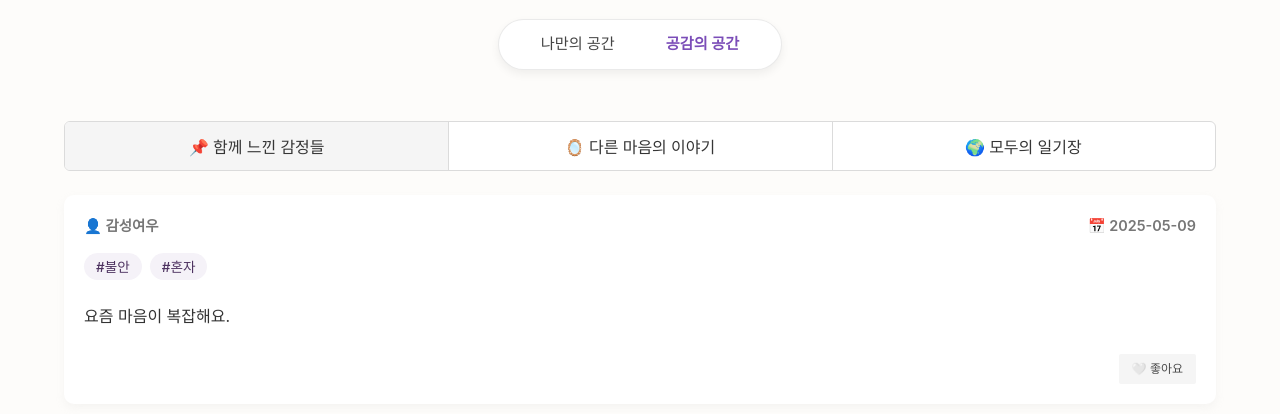
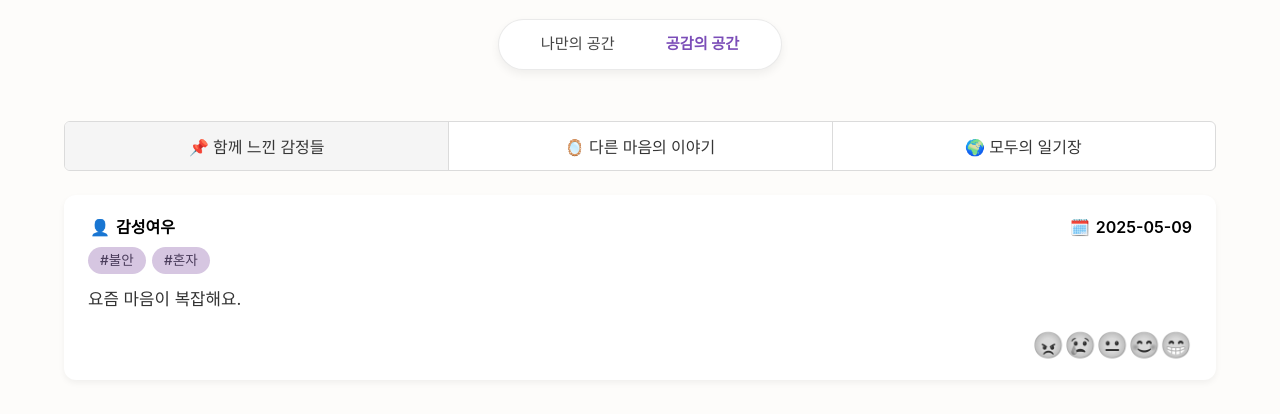
Before and after one commit to Yeju-Kang/hackerthon5-5SenseLog-FE, a React (Create React App) app: page /explore in a window 1280 px wide. Shown: the top 414 px of the page. Built offline with nearby package versions, Linux system fonts and the light colour scheme.

Commit message:
EmotionReactionButton 컴포넌트 추가 (이모지 감정 선택 UI, 흑백 처리 적용)

```diff
--- a/public/index.html
+++ b/public/index.html
@@ -3,6 +3,10 @@
   <head>
     <meta charset="utf-8" />
     <link rel="icon" href="%PUBLIC_URL%/favicon.ico" />
+    <link
+      rel="stylesheet"
+      href="https://cdnjs.cloudflare.com/ajax/libs/font-awesome/6.5.0/css/all.min.css"
+    />
     <meta name="viewport" content="width=device-width, initial-scale=1" />
     <meta name="theme-color" content="#000000" />
     <meta
--- a/src/components/DiaryCard.jsx
+++ b/src/components/DiaryCard.jsx
@@ -1,36 +1,41 @@
-// components/DiaryCard.jsx
-import React, { useState } from "react";
+import React from "react";
+import EmotionReactionButton from "./EmotionReactionButton";
 import "./DiaryCard.scss";
 
 const DiaryCard = ({ diary }) => {
-  const [liked, setLiked] = useState(false);
-
-  const toggleLike = () => setLiked((prev) => !prev);
-
   return (
     <div className="diary-card box">
-      <div className="diary-header">
-        <span className="nickname">👤 {diary.nickname || "익명"}</span>
-        <span className="date">📅 {diary.date}</span>
+      <div className="diary-header is-flex is-justify-content-space-between">
+        <div className="diary-meta">
+          <span className="icon-text">
+            <span className="icon">👤</span>
+            <span className="nickname has-text-weight-semibold">
+              {diary.nickname}
+            </span>
+          </span>
+          <div className="tags mt-2">
+            {diary.tags.map((tag) => (
+              <span key={tag} className="tag is-light is-rounded">
+                #{tag}
+              </span>
+            ))}
+          </div>
+        </div>
+        <span className="date icon-text">
+          <span className="icon">🗓️</span>
+          <span>{diary.date}</span>
+        </span>
       </div>
 
-      <div className="tags mt-2">
-        {diary.tags?.map((tag) => (
-          <span key={tag} className="tag is-link is-light">
-            #{tag}
-          </span>
-        ))}
-      </div>
+      <p className="diary-content mt-3">{diary.content}</p>
 
-      <p className="content mt-2">{diary.content}</p>
+      {diary.message && (
+        <p className="diary-message mt-4">💬 {diary.message}</p>
+      )}
 
-      <div className="like-section mt-3">
-        <button
-          className={`button is-small ${liked ? "is-danger" : "is-light"}`}
-          onClick={toggleLike}
-        >
-          {liked ? "❤️ 좋아요 취소" : "🤍 좋아요"}
-        </button>
+      {/* 👉 우측 정렬된 좋아요 버튼 */}
+      <div className="like-button-wrapper is-flex is-justify-content-flex-end mt-4">
+        <EmotionReactionButton />
       </div>
     </div>
   );
--- a/src/components/DiaryCard.scss
+++ b/src/components/DiaryCard.scss
@@ -1,34 +1,24 @@
+// components/DiaryCard.scss
 .diary-card {
-  padding: 1.25rem;
-  border-radius: 10px;
-  background-color: #fff;
-  transition: box-shadow 0.2s ease;
+  border-radius: 12px;
+  box-shadow: 0 3px 6px rgba(0, 0, 0, 0.05);
 
-  &:hover {
-    box-shadow: 0 4px 12px rgba(180, 180, 180, 0.1);
+  .diary-header {
+    align-items: flex-start;
+    color: #000;
   }
 
-  .diary-header {
-    display: flex;
-    justify-content: space-between;
-    font-size: 0.9rem;
-    color: #777;
+  .nickname {
+    font-size: 1rem;
   }
 
-  .tags {
-    .tag {
-      margin-right: 0.5rem;
-      margin-top: 0.3rem;
-    }
+  .diary-content {
+    font-size: 1.05rem;
+    line-height: 1.6;
   }
 
-  .content {
-    font-size: 1rem;
-    line-height: 1.6;
-    color: #333;
-  }
-
-  .like-section {
-    text-align: right;
-  }
+  //   .diary-message {
+  //     color: #6b4f80;
+  //     font-style: italic;
+  //   }
 }
--- a/src/components/DiaryList.jsx
+++ b/src/components/DiaryList.jsx
@@ -1,7 +1,7 @@
-import React from "react";
+import React, { useState } from "react";
 import "./DiaryList.scss";
 
-const mockDiaries = [
+const initialMockDiaries = [
   {
     id: 1,
     date: "2025-05-09",
@@ -22,17 +22,30 @@ const mockDiaries = [
 ];
 
 const DiaryList = () => {
+  const [diaries, setDiaries] = useState(initialMockDiaries);
+
+  const handleDelete = (id) => {
+    if (window.confirm("정말 삭제하시겠어요?")) {
+      setDiaries((prev) => prev.filter((diary) => diary.id !== id));
+    }
+  };
+
   return (
     <div className="diary-list-wrapper">
-      {mockDiaries.length === 0 ? (
+      {diaries.length === 0 ? (
         <p className="has-text-grey">작성된 일기가 없습니다.</p>
       ) : (
         <ul className="diary-list">
-          {mockDiaries.map((diary) => (
+          {diaries.map((diary) => (
             <li key={diary.id} className="diary-card box">
               <div className="diary-header">
                 <span className="diary-date">📅 {diary.date}</span>
-                <span className="diary-emotion">{diary.emotion}</span>
+                <button
+                  className="delete-button button is-small is-danger is-light"
+                  onClick={() => handleDelete(diary.id)}
+                >
+                  삭제
+                </button>
               </div>
               <p className="diary-content">{diary.content}</p>
 
--- /dev/null
+++ b/src/components/EmotionReactionButton.jsx
@@ -0,0 +1,31 @@
+import React, { useState } from "react";
+import "./EmotionReactionButton.scss";
+
+const emotions = [
+  { id: "angry", emoji: "😠", label: "화남" },
+  { id: "sad", emoji: "😢", label: "슬픔" },
+  { id: "neutral", emoji: "😐", label: "그저 그럼" },
+  { id: "happy", emoji: "😊", label: "기쁨" },
+  { id: "excited", emoji: "😁", label: "행복" },
+];
+
+const EmotionReactionButton = () => {
+  const [selected, setSelected] = useState(null);
+
+  return (
+    <div className="emotion-reaction-container">
+      {emotions.map((emotion) => (
+        <button
+          key={emotion.id}
+          className={`emotion-btn ${selected === emotion.id ? "selected" : ""}`}
+          onClick={() => setSelected(emotion.id)}
+          aria-label={emotion.label}
+        >
+          <span className="emoji">{emotion.emoji}</span>
+        </button>
+      ))}
+    </div>
+  );
+};
+
+export default EmotionReactionButton;
--- /dev/null
+++ b/src/components/EmotionReactionButton.scss
@@ -0,0 +1,28 @@
+.emotion-reaction-container {
+  display: flex;
+  justify-content: center;
+}
+
+.emotion-btn {
+  background: none;
+  border: none;
+  cursor: pointer;
+  font-size: 1.6rem;
+  transition: transform 0.2s ease, filter 0.2s ease;
+  filter: grayscale(100%);
+  transform: scale(1);
+  padding: 0;
+
+  .emoji {
+    display: inline-block;
+  }
+
+  &:hover {
+    transform: scale(1.1);
+  }
+
+  &.selected {
+    filter: none;
+    transform: scale(1.15);
+  }
+}
--- a/src/components/MyDiaryToday.jsx
+++ b/src/components/MyDiaryToday.jsx
@@ -1,4 +1,3 @@
-// MyDiaryToday.jsx
 import React, { useState } from "react";
 
 const mockExtractEmotions = (content) => {
@@ -20,6 +19,7 @@ const MyDiaryToday = () => {
   const [submitted, setSubmitted] = useState(false);
   const [emotions, setEmotions] = useState([]);
   const [message, setMessage] = useState("");
+  const [visibility, setVisibility] = useState("private"); // 💡 공개 여부 추가
 
   const handleSubmit = () => {
     const extracted = mockExtractEmotions(content);
@@ -29,12 +29,30 @@ const MyDiaryToday = () => {
     setSubmitted(true);
   };
 
+  const handleDelete = () => {
+    if (window.confirm("오늘의 일기를 삭제하시겠어요?")) {
+      setContent("");
+      setEmotions([]);
+      setMessage("");
+      setSubmitted(false);
+    }
+  };
+
   if (submitted) {
     return (
       <div className="my-diary-today">
         <h2 className="title is-5">오늘의 일기</h2>
         <div className="box">
-          <p>{content}</p>
+          <div className="diary-header is-flex is-justify-content-space-between">
+            <p>{content}</p>
+            <button
+              className="button is-danger is-light is-small"
+              onClick={handleDelete}
+            >
+              삭제
+            </button>
+          </div>
+
           <div className="tags mt-3">
             {emotions.map((tag) => (
               <span key={tag} className="tag is-link">
@@ -43,6 +61,9 @@ const MyDiaryToday = () => {
             ))}
           </div>
           <p className="comfort mt-4">💬 {message}</p>
+          <p className="mt-3 is-size-7 has-text-grey">
+            공개 설정: {visibility === "public" ? "전체 공개" : "나만 보기"}
+          </p>
         </div>
       </div>
     );
@@ -58,9 +79,37 @@ const MyDiaryToday = () => {
         value={content}
         onChange={(e) => setContent(e.target.value)}
       />
-      <button className="button is-link mt-3" onClick={handleSubmit}>
-        작성 완료
-      </button>
+
+      {/* 🔓 공개 설정 */}
+      <div className="mt-4">
+        <p className="has-text-weight-semibold mb-2">
+          🔓 이 일기를 공유하고 싶으신가요?
+        </p>
+        <div className="buttons has-addons">
+          <button
+            className={`button ${
+              visibility === "private" ? "is-link is-selected" : "is-light"
+            }`}
+            onClick={() => setVisibility("private")}
+          >
+            나만 보기
+          </button>
+          <button
+            className={`button ${
+              visibility === "public" ? "is-link is-selected" : "is-light"
+            }`}
+            onClick={() => setVisibility("public")}
+          >
+            전체 공개
+          </button>
+        </div>
+      </div>
+
+      <div className="has-text-right mt-4">
+        <button className="button is-link" onClick={handleSubmit}>
+          작성 완료
+        </button>
+      </div>
     </div>
   );
 };
```
